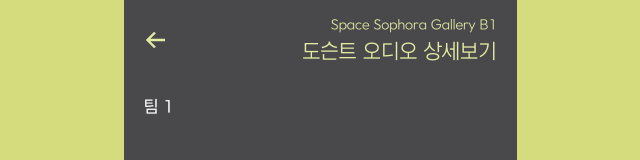
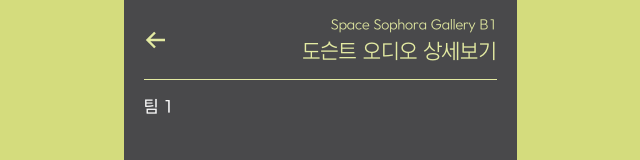
Before and after one commit to 2godong/2026-interior-grad-expo, a React (Vite) app: page /docent/1 in a window 1280 px wide. Shown: the top 160 px of the page, without its empty margins (320-960 px from the left). Built offline with nearby package versions, Linux system fonts and the light colour scheme.

Commit message:
💄 Style: 헤더 하단 라인 추가

```diff
--- a/src/components/layout/Header.tsx
+++ b/src/components/layout/Header.tsx
@@ -72,6 +72,16 @@ const Bar = styled.header`
   padding: 0 ${layout.gutter}px;
   background: ${({ theme }) => theme.colors.bg.page};
   color: ${({ theme }) => theme.colors.fg.accent};
+
+  &::after {
+    content: "";
+    position: absolute;
+    left: ${layout.gutter}px;
+    right: ${layout.gutter}px;
+    bottom: 0;
+    height: 1px;
+    background: ${({ theme }) => theme.colors.stroke.divider};
+  }
 `;
 
 const Titles = styled.div<{ $align?: "right" }>`
```
